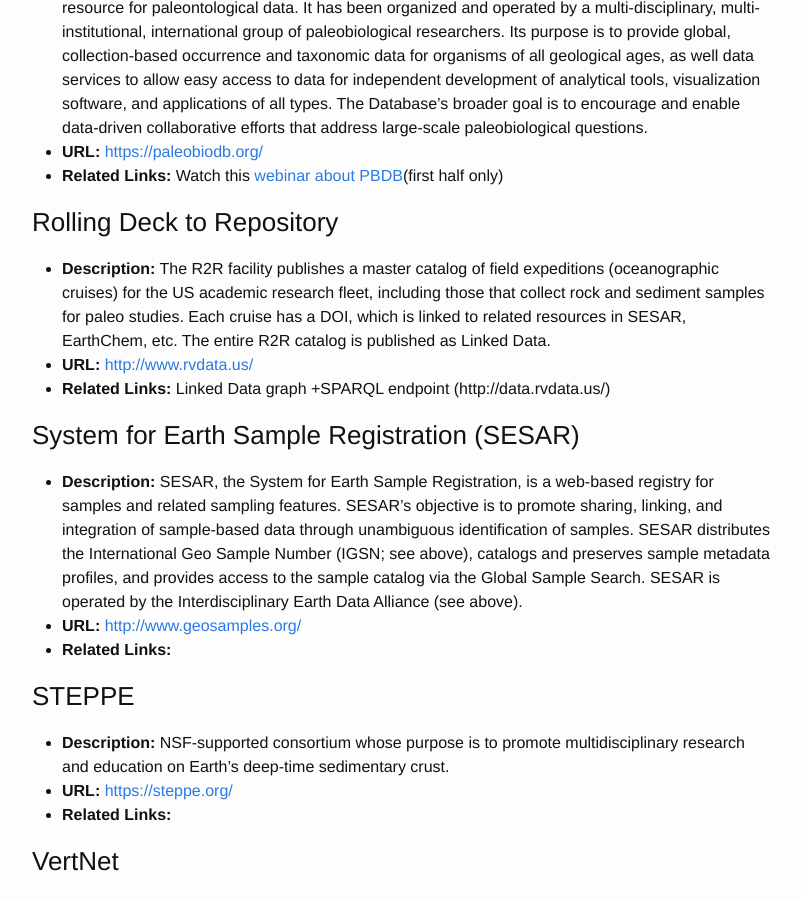
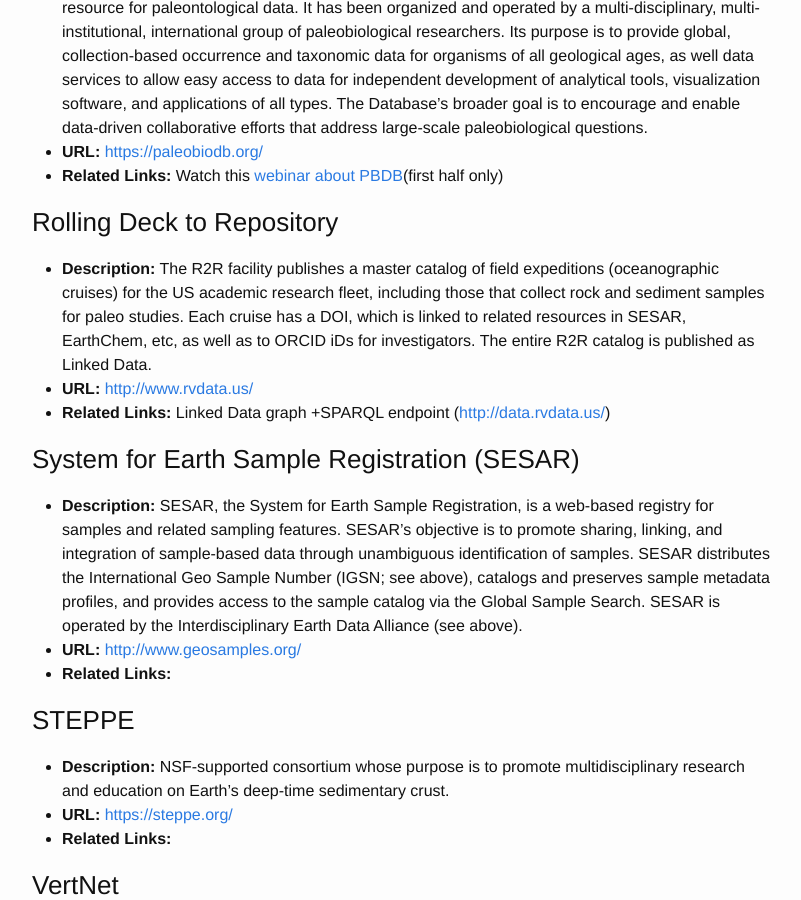
Before and after one commit to cyber4paleo/cyber4paleo.github.io, a Jekyll site: the page built from _resources/CommunityResourceList.md, in a window 1280 px wide and 900 px high, scrolled down 3846 px. Shown: the whole window, without its empty margins (238-1039 px from the left). Built offline with Jekyll 4.4.1, drawn with Linux system fonts in a browser that asks for light colours.

Commit message:
Update CommunityResourceList.md

```diff
--- a/_resources/CommunityResourceList.md
+++ b/_resources/CommunityResourceList.md
@@ -121,9 +121,9 @@ Please see this <a href="http://bit.ly/1r4AqLN">EarthCube Tools presentation</a>
 
 ### Rolling Deck to Repository
 
-* <b>Description:</b> The R2R facility publishes a master catalog of field expeditions (oceanographic cruises) for the US academic research fleet, including those that collect rock and sediment samples for paleo studies.  Each cruise has a DOI, which is linked to related resources in SESAR, EarthChem, etc.  The entire R2R catalog is published as Linked Data.
+* <b>Description:</b> The R2R facility publishes a master catalog of field expeditions (oceanographic cruises) for the US academic research fleet, including those that collect rock and sediment samples for paleo studies.  Each cruise has a DOI, which is linked to related resources in SESAR, EarthChem, etc, as well as to ORCID iDs for investigators.  The entire R2R catalog is published as Linked Data.
 * <b>URL:</b> <a>http://www.rvdata.us/</a>
-* <b>Related Links:</b> Linked Data graph +SPARQL endpoint (http://data.rvdata.us/)
+* <b>Related Links:</b> Linked Data graph +SPARQL endpoint (<a>http://data.rvdata.us/</a>)
 
 
 ### System for Earth Sample Registration (SESAR)
```
